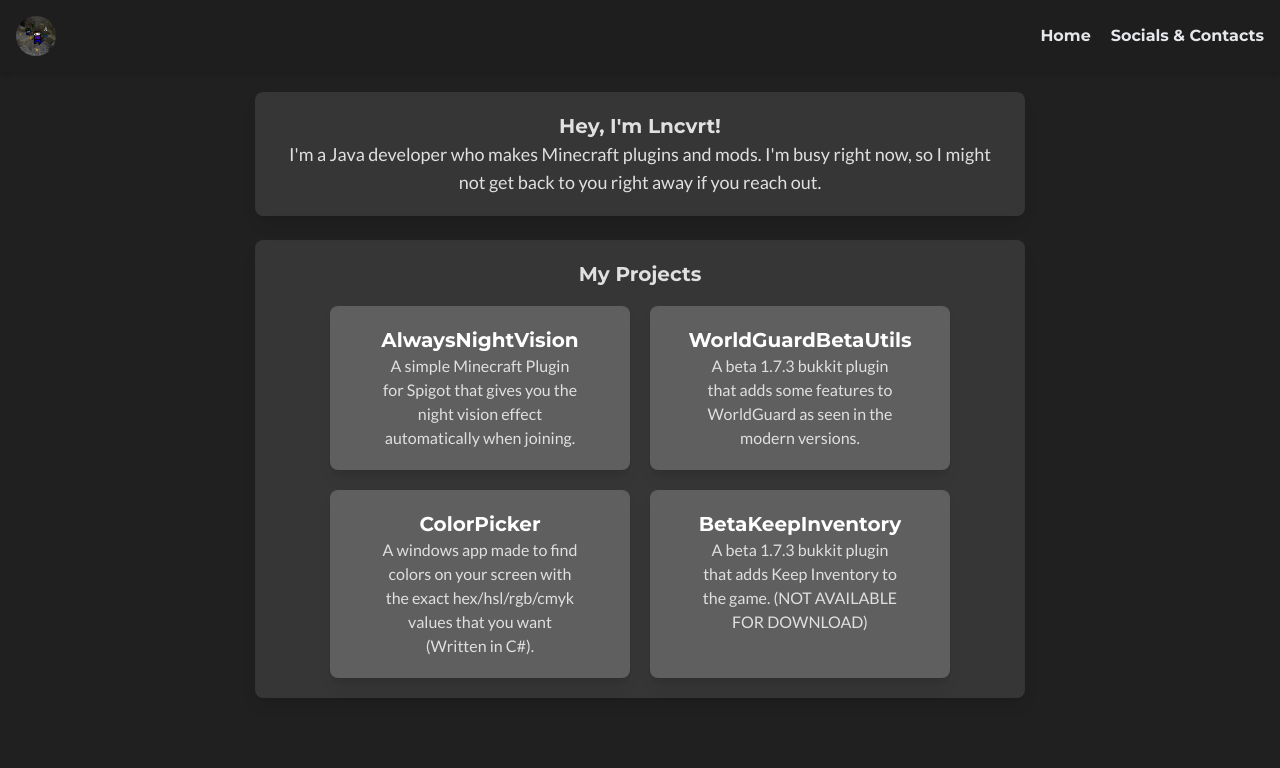
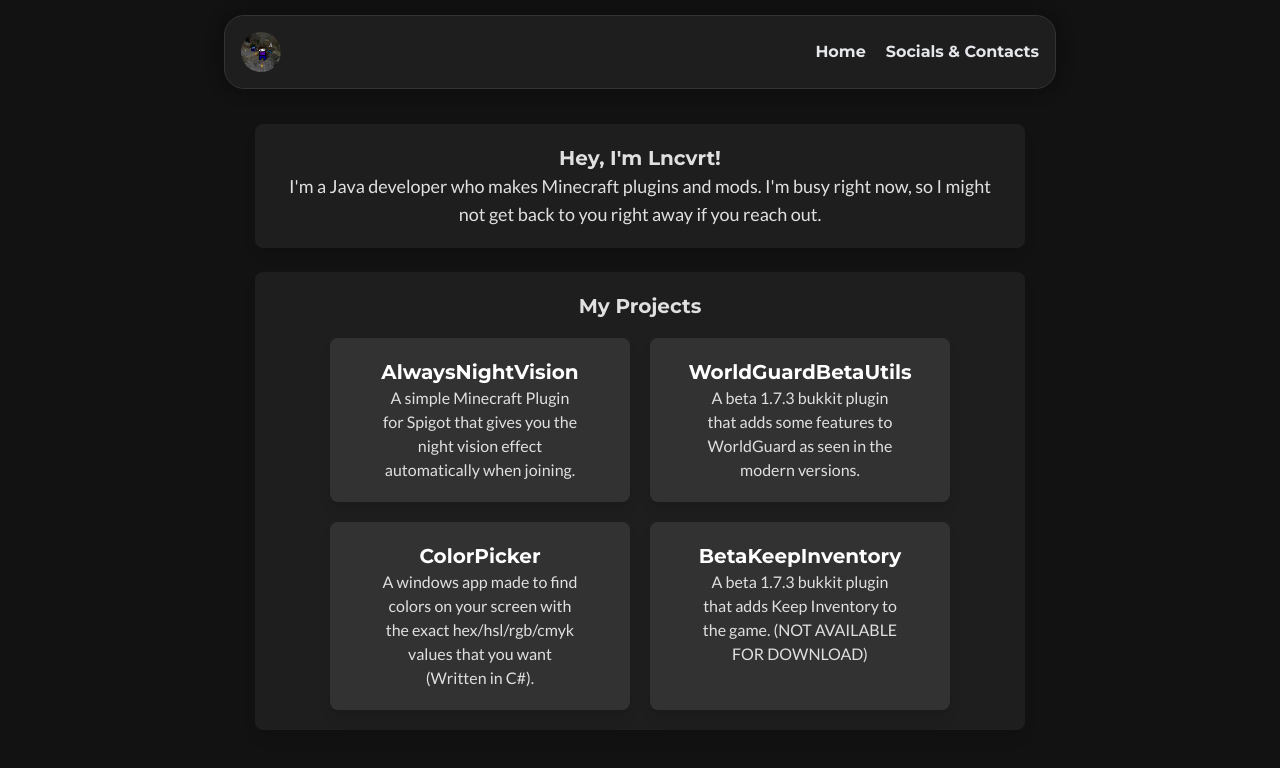
Before and after one commit to Thepuppetqueen57/lncvrt-Website, a Next.js app: page / in a window 1280 px wide. Shown: the top 768 px of the page. Built offline with nearby package versions, Linux system fonts and the light colour scheme.

Commit message:
Modernize the main website

```diff
--- a/app/styles.css
+++ b/app/styles.css
@@ -8,13 +8,19 @@ body {
     margin: 0;
     font-family: "Lato", sans-serif;
     color: #e0e0e0;
-    background-color: #202021;
+    background-color: #121212;
     user-select: none;
 }
 
 .top-bar {
     @apply bg-[#1e1e1f] p-4 shadow-md;
     font-family: "Montserrat", sans-serif;
+    margin: 15px auto;
+    width: 65%;
+    border: 1px solid #333;
+    border-radius: 20px;
+    box-shadow: 0px 0px 8px 8px rgba(15, 15, 15, 0.8);
+    align-items: center;
 }
 
 .top-bar-content {
@@ -46,7 +52,7 @@ body {
 .about-me-section,
 .projects-section,
 .contact-section {
-    @apply bg-white/10 rounded-lg p-5 backdrop-blur-sm shadow-lg text-center mx-auto;
+    @apply bg-[#1e1e1f] rounded-lg p-5 backdrop-blur-sm shadow-lg text-center mx-auto;
     font-family: "Lato", sans-serif;
     width: 90%;
     max-width: 1200px;
@@ -69,7 +75,7 @@ body {
 }
 
 .project-card {
-    @apply bg-white/20 rounded-lg p-5 shadow-lg flex flex-col items-center text-center min-w-[300px] max-w-[calc(100%/3-20px)];
+    @apply bg-[#323232] rounded-lg p-5 shadow-lg flex flex-col items-center text-center min-w-[300px] max-w-[calc(100%/3-20px)];
 }
 
 .project-card a,
```
